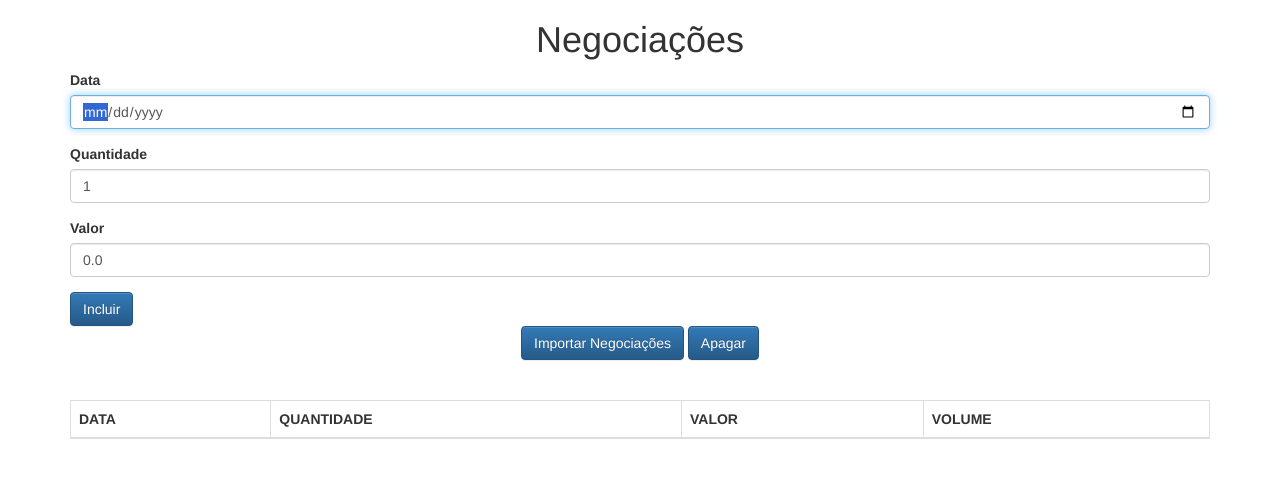
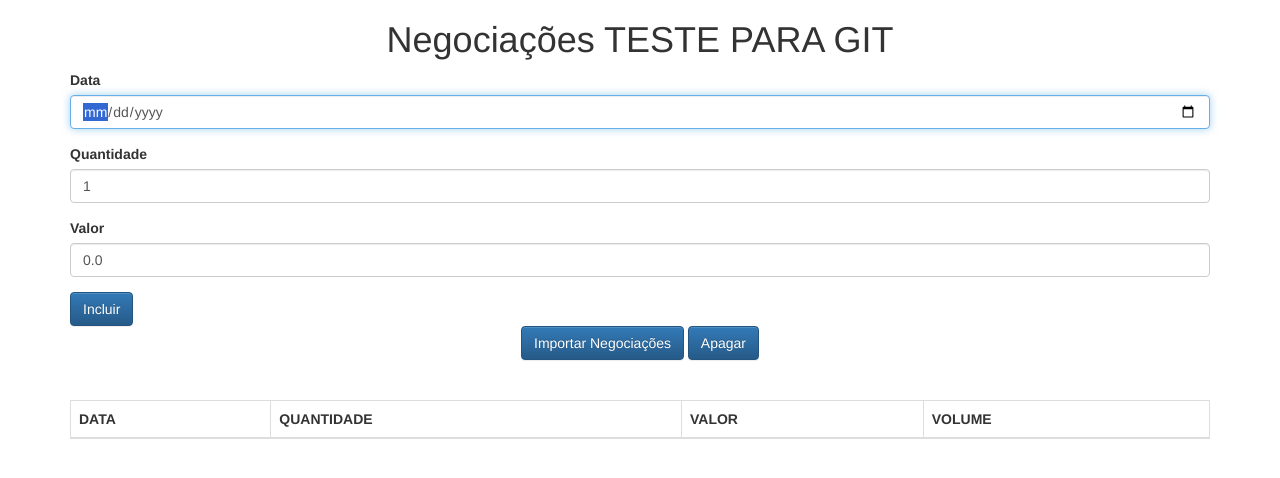
Before and after one commit to fabricioPsilva/aluraframe_JS, a plain HTML site: page client/index.html in a window 1280 px wide. Drawn offline with Linux system fonts and the light colour scheme.

Commit message:
Teste no cabeçalho

```diff
--- a/client/index.html
+++ b/client/index.html
@@ -9,7 +9,7 @@
 </head>
 <body class="container">
 
-    <h1 class="text-center">Negociações</h1>
+    <h1 class="text-center">Negociações TESTE PARA GIT</h1>
 
     <form class="form" onsubmit="negociacaoController.adiciona(event)">
 
```
